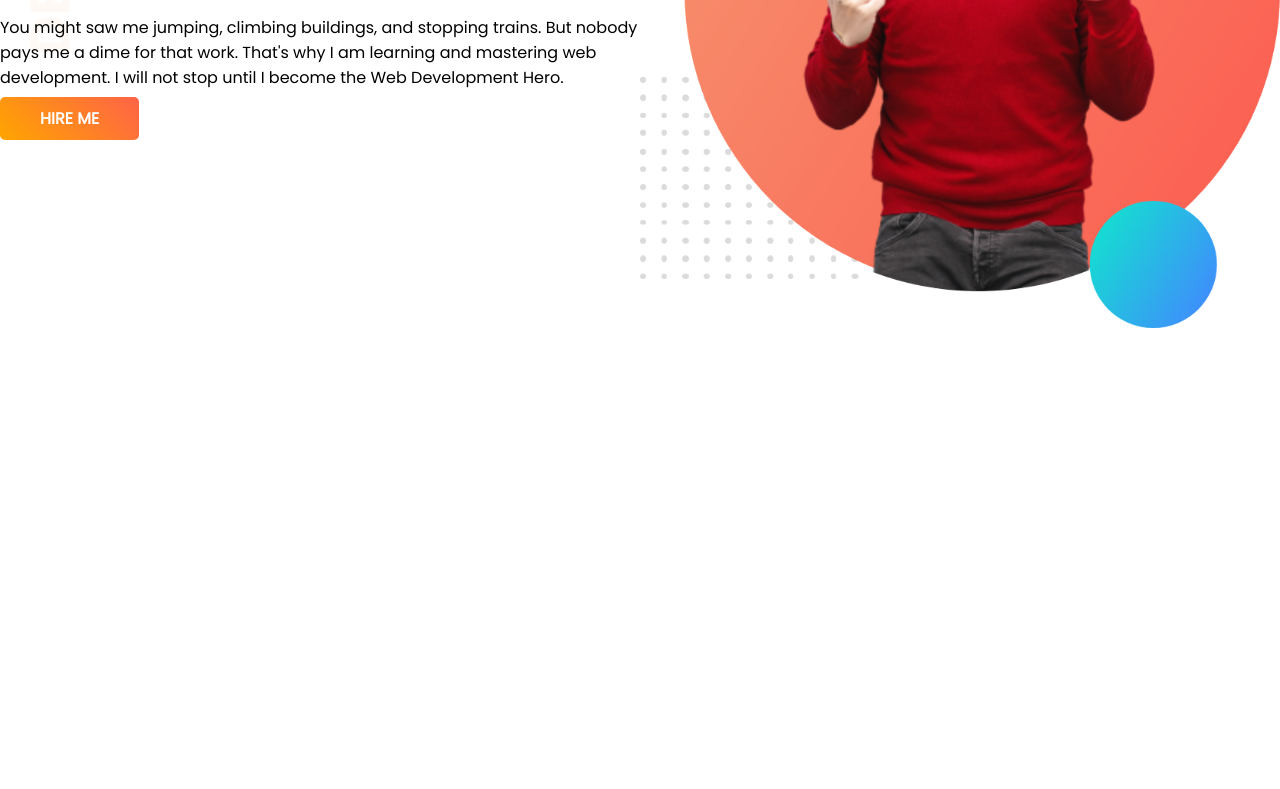
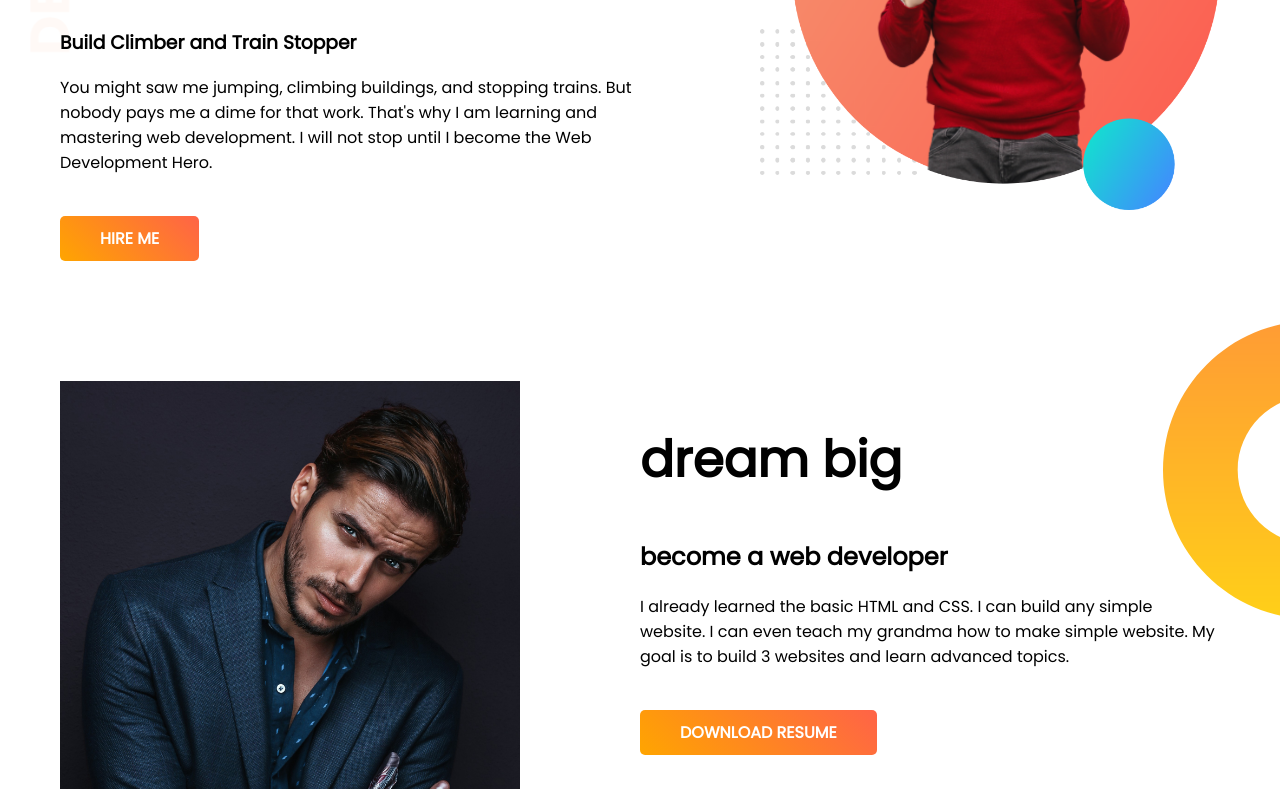
Before and after one commit to devsaif-byte/developer-portfolio, a plain HTML site: page index.html in a window 1280 px wide. Shown: the part 307-1096 px from the top of the page. Before the commit the page ends 800 px from the top, so only its background shows below. Drawn offline with Linux system fonts and the light colour scheme.

Commit message:
dream section added

```diff
--- a/index.html
+++ b/index.html
@@ -21,19 +21,42 @@
           <h1><span class="dev-title">Developer</span> Portfolio</h1>
           <h3>Build Climber and Train Stopper</h3>
           <p>
-              You might saw me jumping, climbing buildings, and stopping trains. But
-              nobody pays me a dime for that work. That's why I am learning and
-              mastering web development. I will not stop until I become the Web
-              Development Hero.
+            You might saw me jumping, climbing buildings, and stopping trains.
+            But nobody pays me a dime for that work. That's why I am learning
+            and mastering web development. I will not stop until I become the
+            Web Development Hero.
           </p>
-            <a class="buttons" href="https://www.facebook.com/saifmohammad2020/" target="_blank">hire me</a>
+          <a
+            class="buttons"
+            href="https://www.facebook.com/saifmohammad2020/"
+            target="_blank"
+            >hire me</a
+          >
         </div>
 
         <div class="banner-second-half-image">
           <img src="/images/my-bg.png" alt="" />
         </div>
       </div>
+    </section>
 
+    <section class="dream-big">
+      <div class="full-wrapper">
+        <div class="banner-second-half-image">
+          <img src="/showoff/nojan-namdar.jpg" alt="" />
+        </div>
+
+        <div class="banner-half-one">
+          <h1>dream big</h1>
+          <h2>become a web developer</h2>
+          <p>
+            I already learned the basic HTML and CSS. I can build any simple
+            website. I can even teach my grandma how to make simple website. My
+            goal is to build 3 websites and learn advanced topics.
+          </p>
+          <a href="#" target="_blank" class="buttons">download resume</a>
+        </div>
+      </div>
     </section>
   </body>
 </html>
--- a/style.css
+++ b/style.css
@@ -28,14 +28,18 @@ h1 {
 .banner-half-one {
   display: inline-block;
   width: 50%;
+  padding: 60px 60px;
 }
 
 .banner-second-half-image {
   width: 50%;
+  box-sizing: border-box;
 }
 
 .banner-second-half-image img {
   width: 100%;
+  padding: 60px 60px;
+  box-sizing: border-box;
 }
 
 .buttons {
@@ -46,4 +50,15 @@ h1 {
   font-weight: 700;
   text-transform: uppercase;
   border-radius: 5px;
+  display: inline-block;
+  margin-top: 25px;
 }
+
+/* Second Banner */
+
+.dream-big {
+  display: flex;
+  background-image: url(images/dream-bg.png);
+  background-repeat: no-repeat;
+  background-position-x: right;
+}
```
Lines whose indentation alone changed are shown as unchanged.
